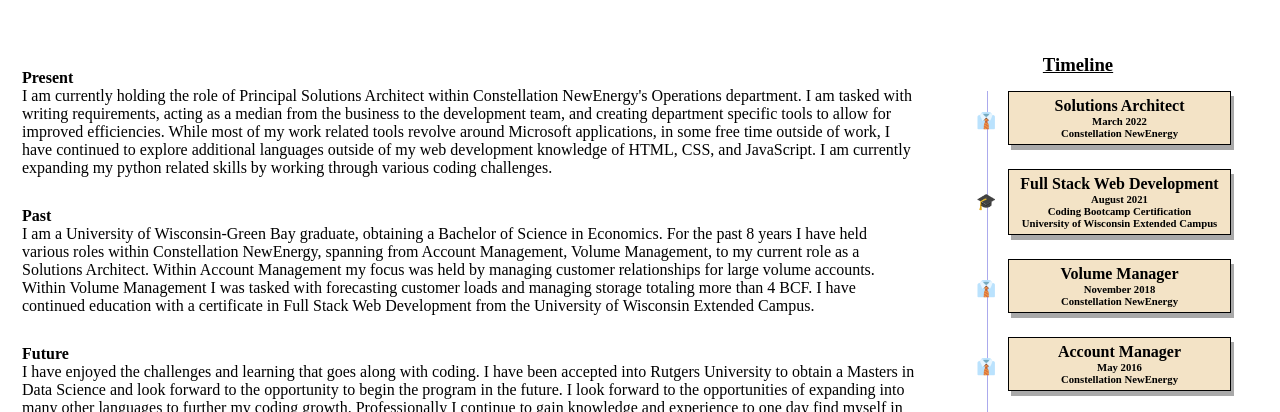
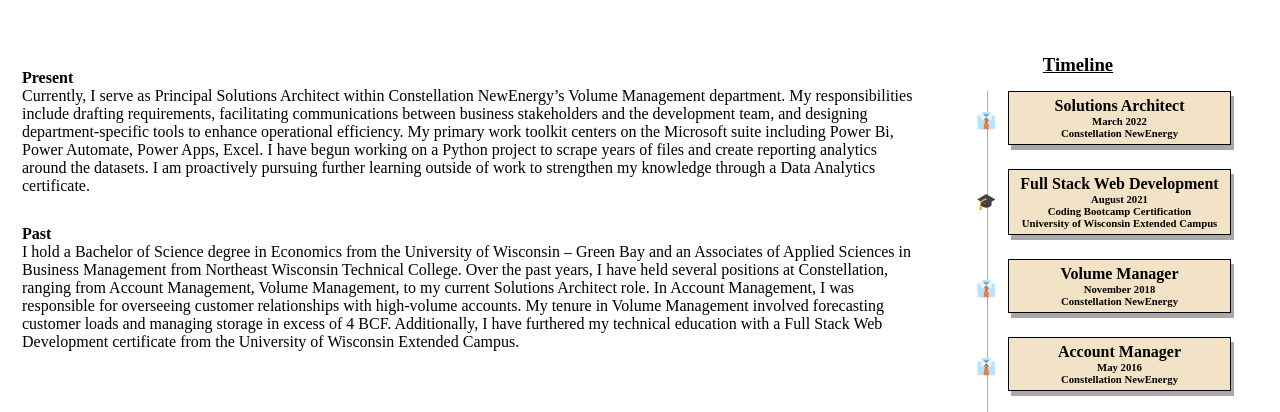
Before and after one commit to dr-50/dr-50.github.io, a website: page index.html in a window 1280 px wide. Shown: the part 387-799 px from the top of the page. Drawn offline with nearby package versions, Linux system fonts and the light colour scheme.

Commit message:
Update index.html
Updated past and present descriptions and included js years of service

```diff
--- a/index.html
+++ b/index.html
@@ -90,33 +90,13 @@
               <div class="details-mini-card bio Current active">
                 <h4>Present</h4>
                 <p>
-                  I am currently holding the role of Principal Solutions
-                  Architect within Constellation NewEnergy's Operations
-                  department. I am tasked with writing requirements, acting as a
-                  median from the business to the development team, and creating
-                  department specific tools to allow for improved efficiencies.
-                  While most of my work related tools revolve around Microsoft
-                  applications, in some free time outside of work, I have
-                  continued to explore additional languages outside of my web
-                  development knowledge of HTML, CSS, and JavaScript. I am
-                  currently expanding my python related skills by working
-                  through various coding challenges.
+                  Currently, I serve as Principal Solutions Architect within Constellation NewEnergy’s Volume Management department. My responsibilities include drafting requirements, facilitating communications between business stakeholders and the development team, and designing department-specific tools to enhance operational efficiency. My primary work toolkit centers on the Microsoft suite including Power Bi, Power Automate, Power Apps, Excel. I have begun working on a Python project to scrape years of files and create reporting analytics around the datasets. I am proactively pursuing further learning outside of work to strengthen my knowledge through a Data Analytics certificate.
                 </p>
                 <h4>Past</h4>
                 <p>
-                  I am a University of Wisconsin-Green Bay graduate, obtaining a
-                  Bachelor of Science in Economics. For the past 8 years I have
-                  held various roles within Constellation NewEnergy, spanning
-                  from Account Management, Volume Management, to my current role
-                  as a Solutions Architect. Within Account Management my focus
-                  was held by managing customer relationships for large volume
-                  accounts. Within Volume Management I was tasked with
-                  forecasting customer loads and managing storage totaling more
-                  than 4 BCF. I have continued education with a certificate in
-                  Full Stack Web Development from the University of Wisconsin
-                  Extended Campus.
+                  I hold a Bachelor of Science degree in Economics from the University of Wisconsin – Green Bay and an Associates of Applied Sciences in Business Management from Northeast Wisconsin Technical College. Over the past <span id = "years-of-service"></span> years, I have held several positions at Constellation, ranging from Account Management, Volume Management, to my current Solutions Architect role. In Account Management, I was responsible for overseeing customer relationships with high-volume accounts. My tenure in Volume Management involved forecasting customer loads and managing storage in excess of 4 BCF. Additionally, I have furthered my technical education with a Full Stack Web Development certificate from the University of Wisconsin Extended Campus.
                 </p>
-                <h4>Future</h4>
+                <!--<h4>Future</h4>
                 <p>
                   I have enjoyed the challenges and learning that goes along
                   with coding. I have been accepted into Rutgers University to
@@ -126,7 +106,7 @@
                   further my coding growth. Professionally I continue to gain
                   knowledge and experience to one day find myself in more of a
                   Data Analyst or potentially a Data Scientist role.
-                </p>
+                </p>-->
               </div>
               <div class="column timeline-column">
                 <div class="timeline">
```
